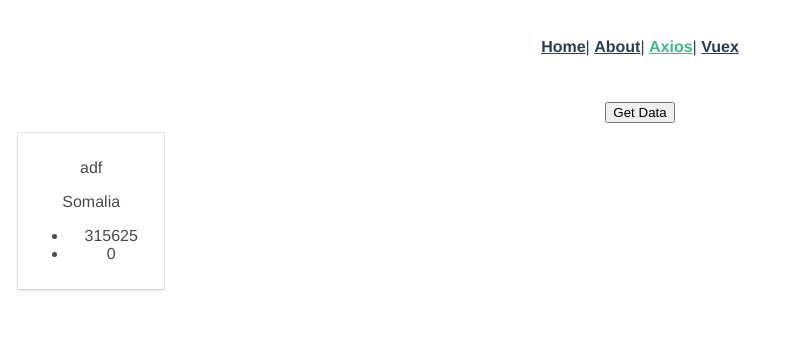
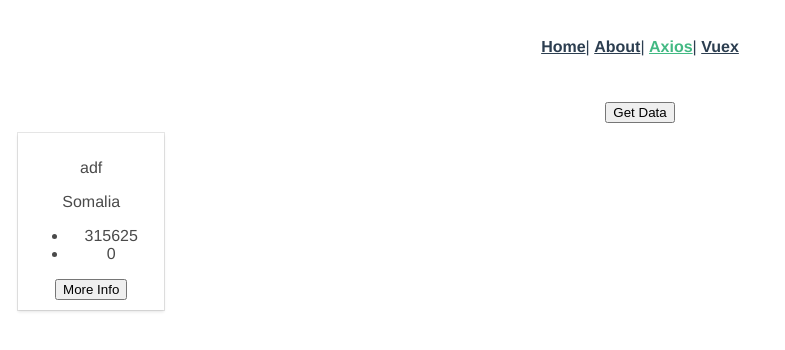
Before and after one commit to kjonathante/vue-graphql, a Vue app: page /axios in a window 1280 px wide. Shown: the top 350 px of the page, without its empty margins (0-785 px from the left). Built offline with nearby package versions, Linux system fonts and the light colour scheme.

Commit message:
Added a slot that exposes a method where the template can use it as a @click method.

```diff
--- a/src/components/partners-card.vue
+++ b/src/components/partners-card.vue
@@ -14,6 +14,7 @@
         </ul>
       </div>
     </slot>
+    <slot name="footer" :closeModal="closeModal"></slot>
   </Card>
 </template>
 
@@ -25,6 +26,11 @@ export default {
   },
   components: {
     Card
+  },
+  methods: {
+    closeModal() {
+      console.log('closeModal')
+    }
   }
 }
 </script>
--- a/src/views/Axios.vue
+++ b/src/views/Axios.vue
@@ -6,6 +6,9 @@
       <partners-card v-for="result in results" :data="result" :key="result.id">
         <template v-slot:countries="{ partner }">
           <CountryList :countries="partner.countries"></CountryList>
+        </template>
+        <template v-slot:footer="{ closeModal }">
+          <button @click="closeModal">More Info</button>
         </template>
       </partners-card>
     </div>
```
